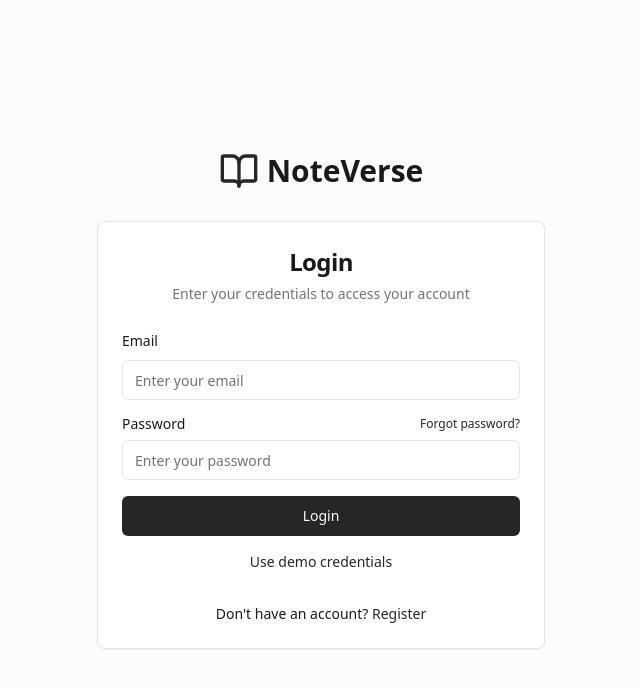
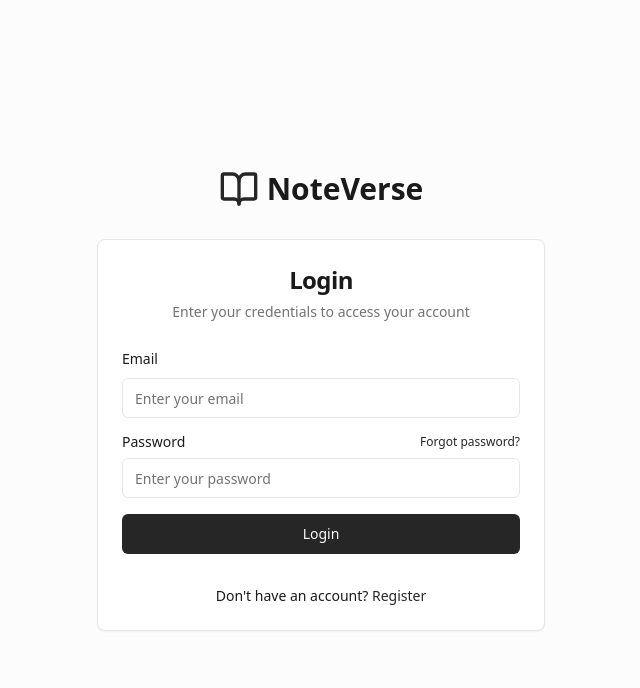
Before and after one commit to Itzme-Jayy/note-vere-with-backend, a React (Vite) app: page /login in a window 1280 px wide. Shown: the top 688 px of the page, without its empty margins (319-959 px from the left). Built offline with nearby package versions, Linux system fonts and the light colour scheme.

Commit message:
Remove demo credentials and deployment instructions
Removed the demo credentials feature and added deployment instructions to the README.

```diff
--- a/src/pages/Login.tsx
+++ b/src/pages/Login.tsx
@@ -29,12 +29,6 @@ const Login = () => {
     } finally {
       setIsSubmitting(false);
     }
-  };
-
-  // For demo purposes - prefill with sample credentials
-  const fillDemoCredentials = () => {
-    setEmail("john@example.com");
-    setPassword("password");
   };
 
   return (
@@ -100,16 +94,6 @@ const Login = () => {
                   "Login"
                 )}
               </Button>
-
-              <div className="text-center text-sm text-muted-foreground">
-                <button
-                  type="button"
-                  className="text-primary hover:underline"
-                  onClick={fillDemoCredentials}
-                >
-                  Use demo credentials
-                </button>
-              </div>
             </form>
           </CardContent>
           <CardFooter className="flex flex-col">
```
